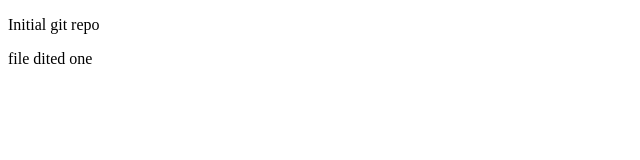
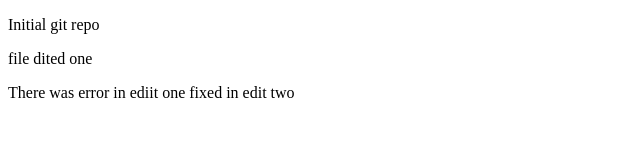
Before and after one commit to ksubhash0/git-tut, a plain HTML site: page index.html in a window 1280 px wide. Shown: the whole page, without its empty margins (0-640 px from the left). Drawn offline with Linux system fonts and the light colour scheme.

Commit message:
issue in edit one was resloved

```diff
--- a/index.html
+++ b/index.html
@@ -8,5 +8,6 @@
 <body>
     <p>Initial git repo</p>
     <p>file dited one</p>
+    <p>There was error in ediit one fixed in edit two</p>
 </body>
 </html>
```
